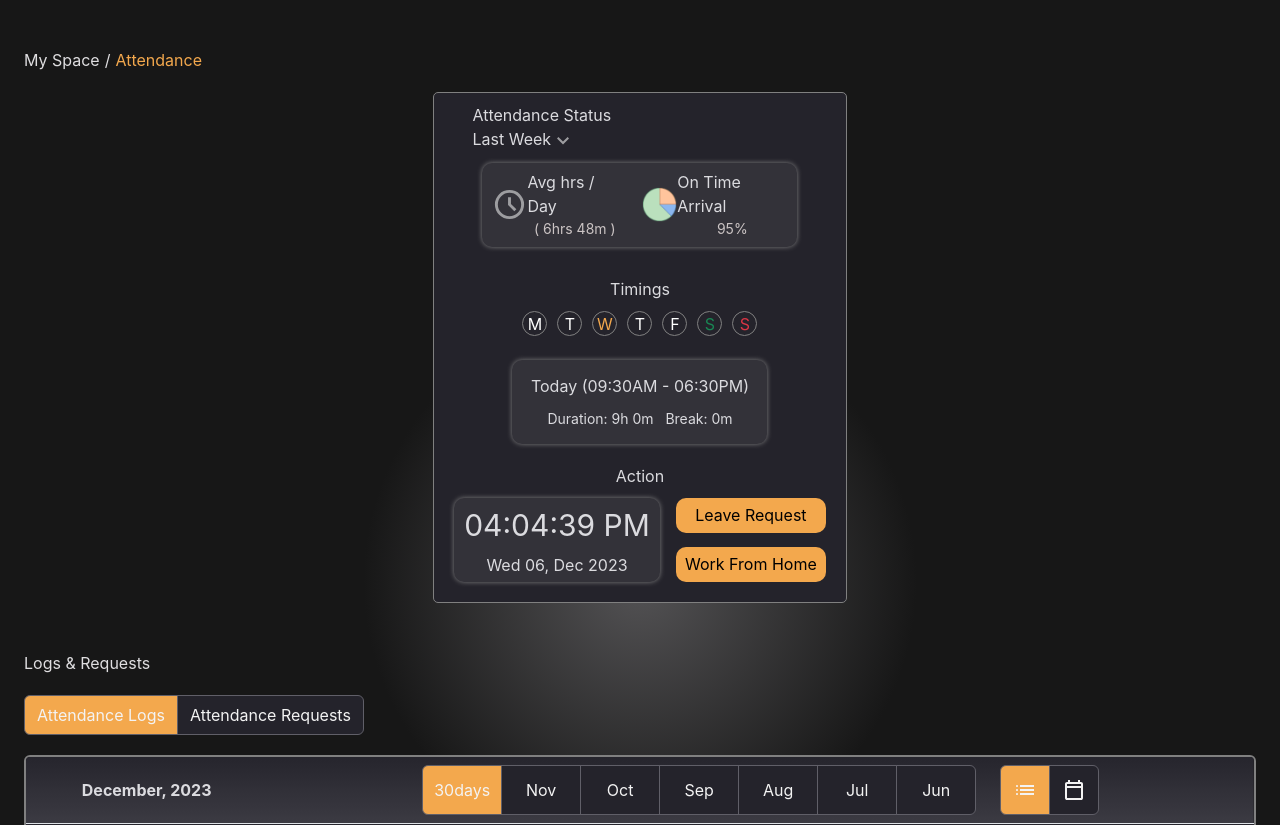
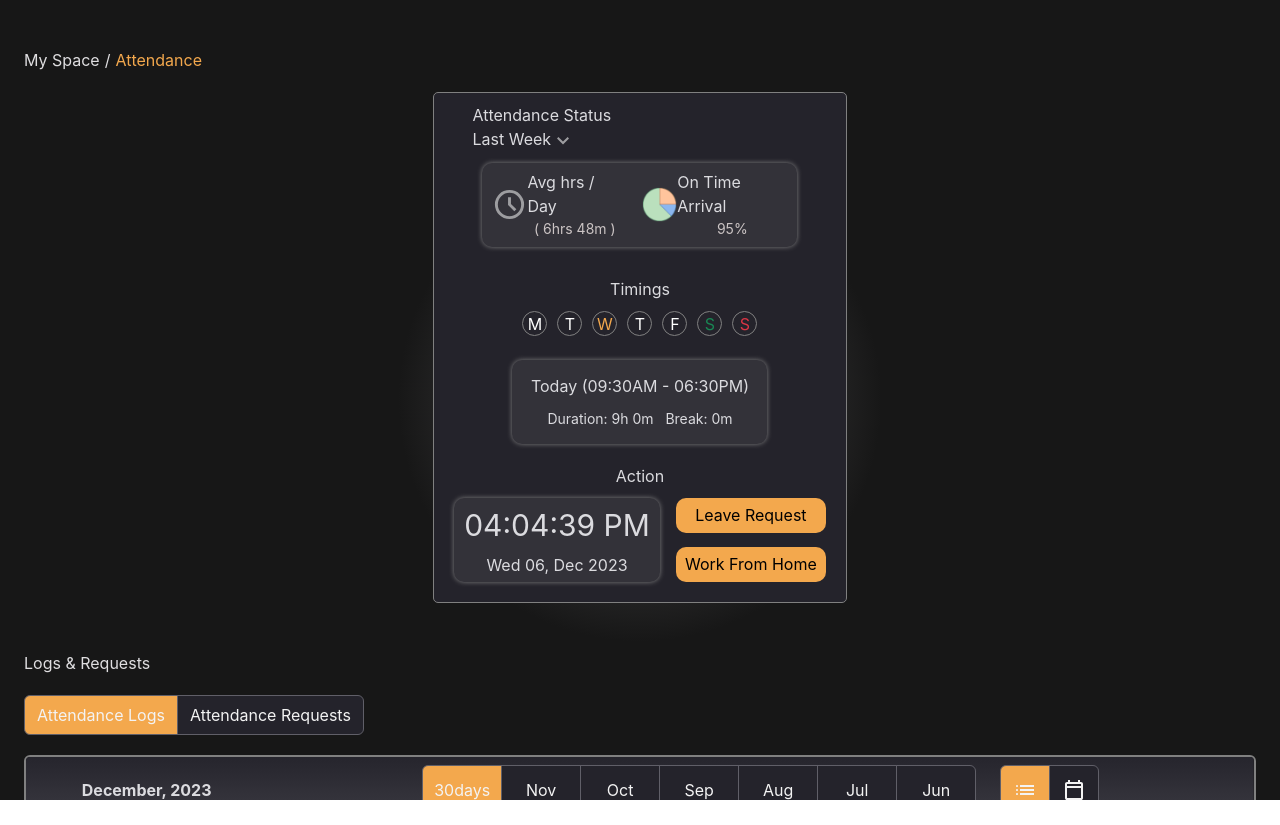
Before and after one commit to amitk-codes/attendance-management, a React (Create React App) app: page / in a window 1280 px wide. Shown: the top 825 px of the page. After the commit the page ends 800 px from the top, so only its background shows below. Built offline with nearby package versions, Linux system fonts and the light colour scheme.

Commit message:
fixed scrollbar issues in body

```diff
--- a/src/App.js
+++ b/src/App.js
@@ -11,7 +11,7 @@ function App() {
       <Sidebar/>
 
       </div>
-      <div className=" w-100">
+      <div className="w-100" style={{height: "100svh", overflow: "auto"}}>
         {/* <Navbar /> */}
         <Body/>
       </div>
--- a/src/index.css
+++ b/src/index.css
@@ -10,6 +10,7 @@ body {
   background-repeat: no-repeat;
   color: #dbdbdf;
   min-height: 100svh;
+  overflow: hidden;
 }
 
 code {
```
